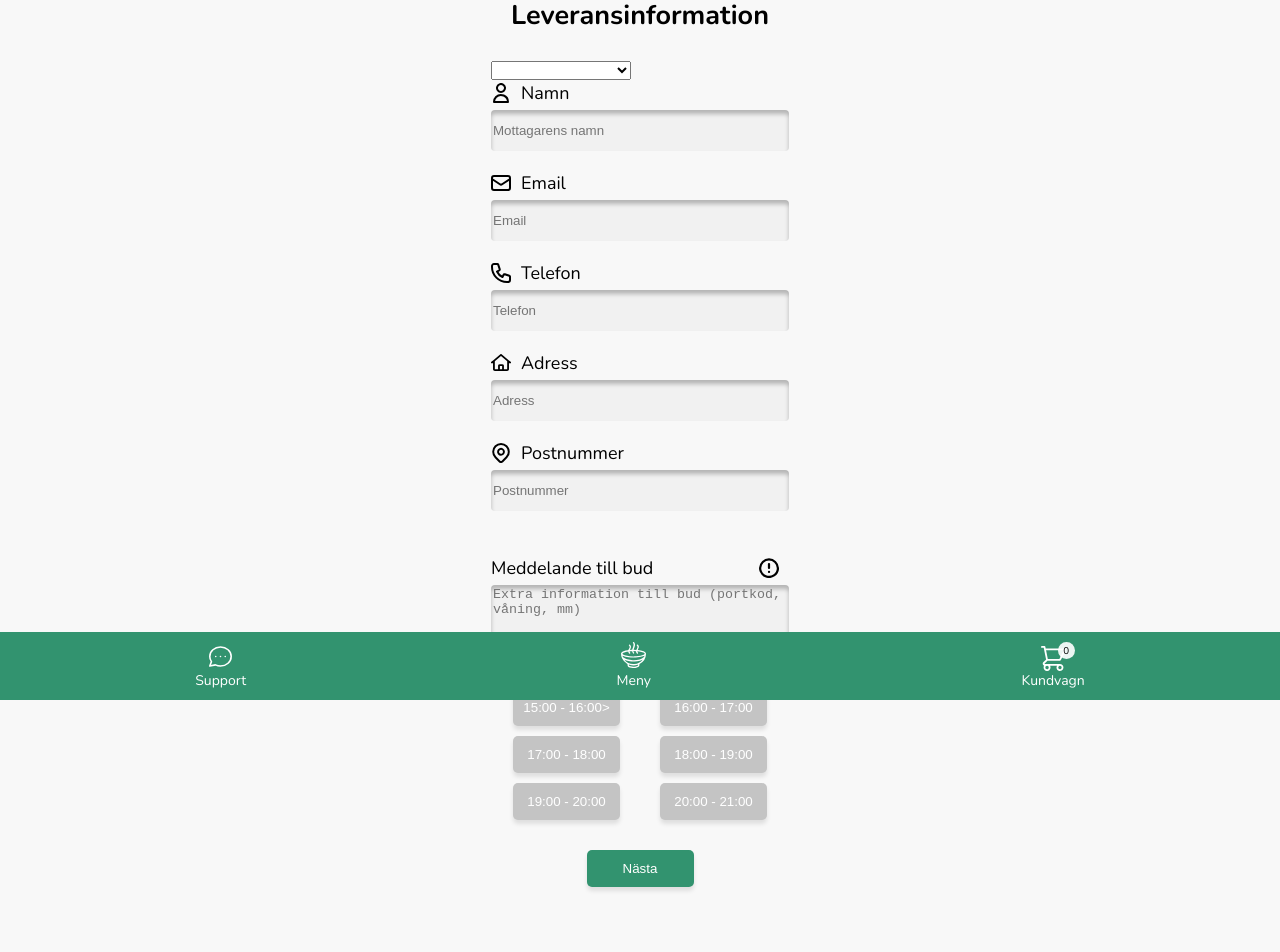
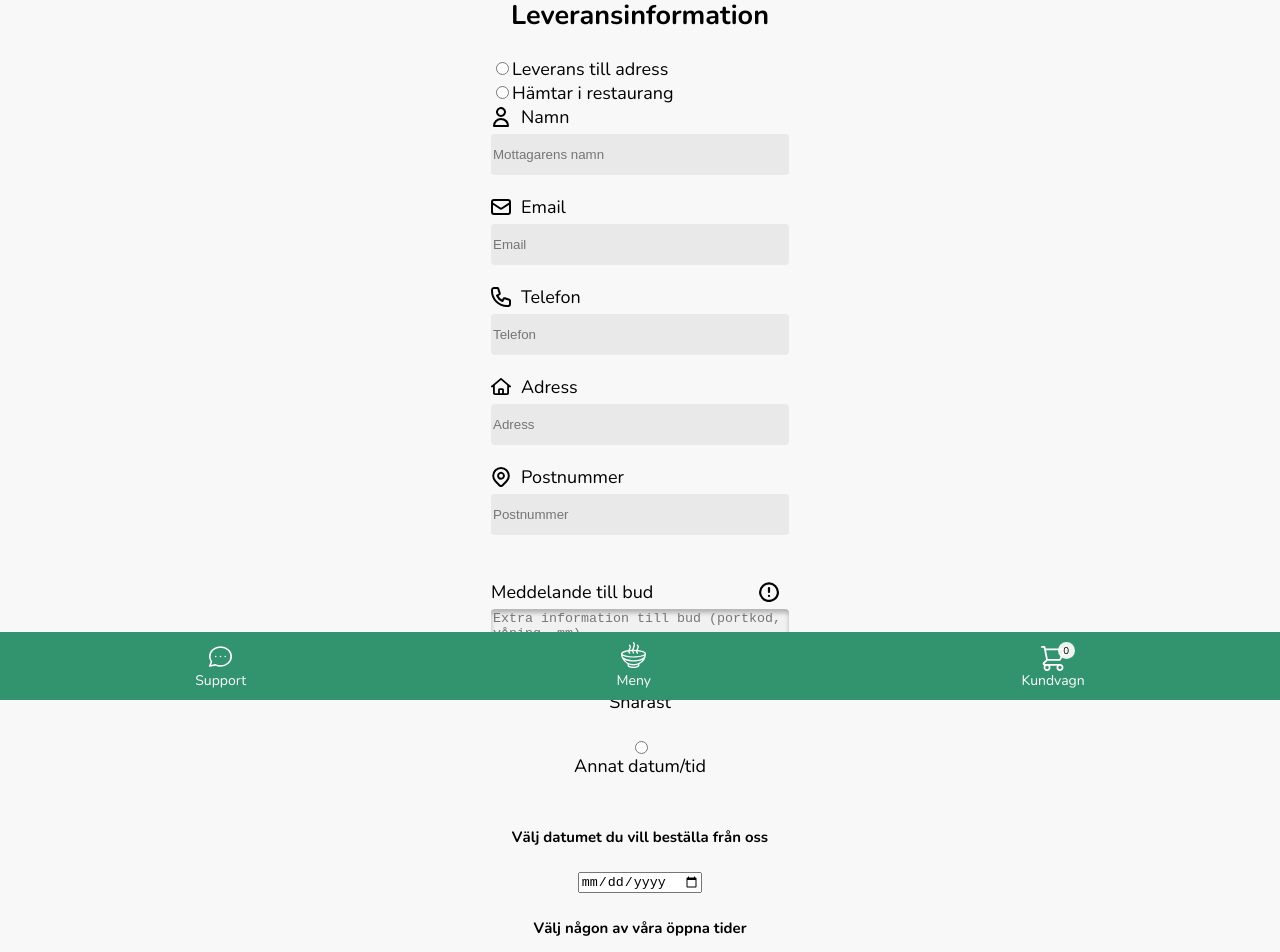
Before and after one commit to martin-linden/SouperHealthy, an Angular app: page /delivery-info in a window 1280 px wide. Shown: the part 100-1052 px from the top of the page. Built offline with nearby package versions, Linux system fonts and the light colour scheme.

Commit message:
cnages in form

```diff
--- a/src/app/pages/confirmation/confirmation.component.html
+++ b/src/app/pages/confirmation/confirmation.component.html
@@ -25,9 +25,9 @@
       </tr> -->
       <tr>
         <td>Leveransval:</td>
-        <td>{{infoData.selectOne}}</td>
+        <td>{{infoData.deliveryOption}}</td>
       </tr>
-      <ng-container *ngIf="infoData.option === 'Hämtar i restaurang'">
+      <ng-container *ngIf="infoData.deliveryOption === 'Hämtar i restaurang'">
         <tr>
           <td>Restaurangadress:</td>
           <td>Odengatan 5</td>
@@ -35,9 +35,9 @@
       </ng-container>
       <tr>
         <td>Leveransval (tid):</td>
-        <td>{{infoData.select}}</td>
+        <td>{{infoData.deliveryTime}}</td>
       </tr>
-      <ng-container *ngIf="infoData.option === 'Leverans till adress'">
+      <ng-container *ngIf="infoData.deliveryOption === 'Leverans till adress'">
       <tr>
         <td>Leveransadress:</td>
         <td>{{infoData.address}}</td>
--- a/src/app/pages/delivery-info/delivery-info.component.html
+++ b/src/app/pages/delivery-info/delivery-info.component.html
@@ -2,11 +2,17 @@
 <form #f="ngForm" [ngFormOptions]="{updateOn: 'blur'}" novalidate>
     <h2>Leveransinformation</h2>
     <div class="delivery-info-container">
-        <select id="selectOne" (change)="changeSelect()" name="selectOne" ngModel={{localFormData.selectOne}}>
+       <!--  <select id="selectOne" (change)="changeSelect()" name="selectOne" ngModel={{localFormData.selectOne}}>
             <option id="delivery" value="Leverans till adress">Leverans till adress</option>
             <option id="pickup" value="Hämtar i restaurang">Hämtar i restaurang</option>
-          </select>
-        <div class="input-container">
+          </select> -->
+        <input type="radio" id="adress" name="deliveryOption" value="Leverans till adress" ngModel={{localFormData.deliveryOption}}>
+         <label for="adress">Leverans till adress</label><br>
+
+        <input type="radio" id="get" name="deliveryOption" value="Hämtar i restaurang" ngModel={{localFormData.deliveryOption}}>
+         <label for="get">Hämtar i restaurang</label><br>
+
+         <div class="input-container">
             <div class="input-content-container">
                 <img src="../../../assets/images/svg/guest.svg">
                 <p>Namn</p>
@@ -29,7 +35,7 @@
             </div>
             <input type="phone" name="phone" placeholder="Telefon" ngModel={{localFormData.phone}}>
         </div>
- <!-- <ng-container *ngIf="localFormData.selectOne === 'Leverans'">  -->
+<!--  <ng-container *ngIf="localFormData.selectOne === 'Leverans till adress'">   -->
         <div class="input-container">
             <div class="input-content-container">
                 <img src="../../../assets/images/svg/adress.svg">
@@ -45,7 +51,7 @@
             </div>
             <input type="text"  name="postnumber" placeholder="Postnummer" ngModel={{localFormData.postnumber}}>
         </div>
-  <!--   </ng-container>  -->
+<!--  </ng-container>   -->
         </div>
 
     <div class="textarea-main">
@@ -58,15 +64,16 @@
         </div>
     </div>
 
+    <input type="radio" id="asap" name="deliveryTime" value="Snarast" ngModel={{localFormData.deliveryTime}}>
+    <label for="asap">Snarast</label><br>
 
+    <input type="radio" id="other" name="deliveryTime" value="Annat datum/tid" ngModel={{localFormData.deliveryTime}}>
+    <label for="other">Annat datum/tid</label><br>
 
-<select id="select" name="select" ngModel={{localFormData.select}}>
-  <option value="Snarast">Snarast</option>
-  <option value="Annat datum/tid">Annat datum/tid</option>
-</select>
+    <h5>Välj datumet du vill beställa från oss</h5>
+    <input type="date" id="birthday" name="date" ngModel={{localFormData.date}}>
 
-<!-- <input (click)="checkBoxValue()" type="checkbox" id="checkbox1" value={test} name="pickup">
- -->
+    <h5>Välj någon av våra öppna tider</h5>
     <div class="time-container">
         <div class="column">
                 <button>15:00 - 16:00></button>
@@ -84,3 +91,9 @@
     <button type=submit (click)="submit(f.value)">Nästa</button>
         </a>
 </form>
+
+
+<!-- <select id="select" name="select" ngModel={{localFormData.select}}>
+    <option value="Snarast">Snarast</option>
+    <option value="Annat datum/tid">Annat datum/tid</option>
+  </select> -->
--- a/src/app/pages/delivery-info/delivery-info.component.scss
+++ b/src/app/pages/delivery-info/delivery-info.component.scss
@@ -28,8 +28,8 @@ form {
     }
 
     input {
-      background: #f1f1f1;
-      box-shadow: inset 0px 4px 4px rgba(0, 0, 0, 0.25);
+      background: #e9e9e9;
+      /* box-shadow: 0 0.06rem 0 0 rgba(44, 43, 63, 0.1); */
       border: 0px solid;
       border-radius: 4px;
       width: 294px;
--- a/src/app/pages/order-overview/order-overview.component.html
+++ b/src/app/pages/order-overview/order-overview.component.html
@@ -87,16 +87,16 @@
       </tr>
       <tr>
         <td>Leveransval:</td>
-        <td id="option">{{localData.selectOne}}</td>
+        <td id="option">{{localData.deliveryOption}}</td>
       </tr>
       <tr>
         <td>Leveransval (tid):</td>
-        <td id="deliveryOption">{{localData.select}}</td>
+        <td id="deliveryOption">{{localData.deliveryTime}}</td>
       </tr>
       <tr>
         <td>Datum:</td>
-        <td id="date" *ngIf="localData.select === 'Snarast'">{{today}}</td>
-        <td id="date" *ngIf="localData.select === 'Annat datum/tid'">Annat datum nu</td>
+        <td id="date" *ngIf="localData.deliveryTime === 'Snarast'">{{today}}</td>
+        <td id="date" *ngIf="localData.deliveryTime === 'Annat datum/tid'">{{localData.date}}</td>
       </tr>
       <ng-container *ngIf="localData.select === 'Snarast'">
       <tr>
```
